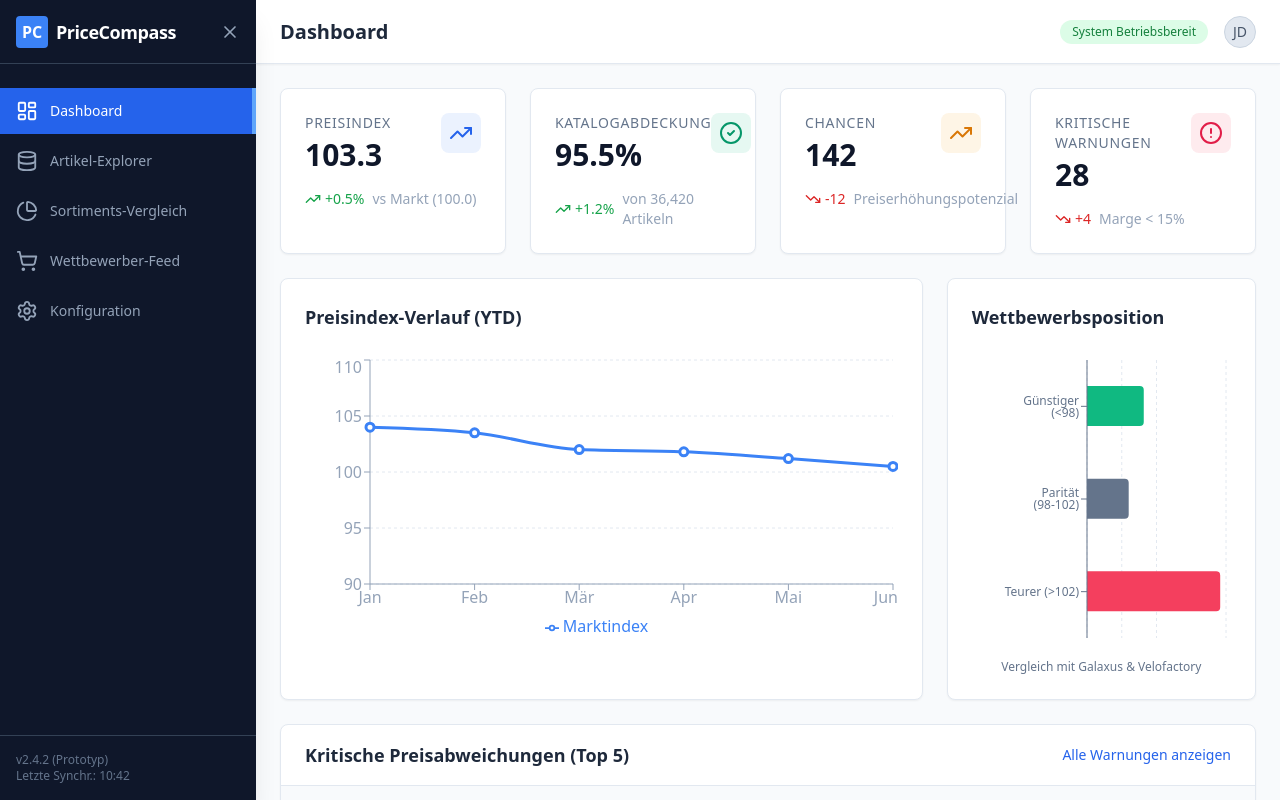
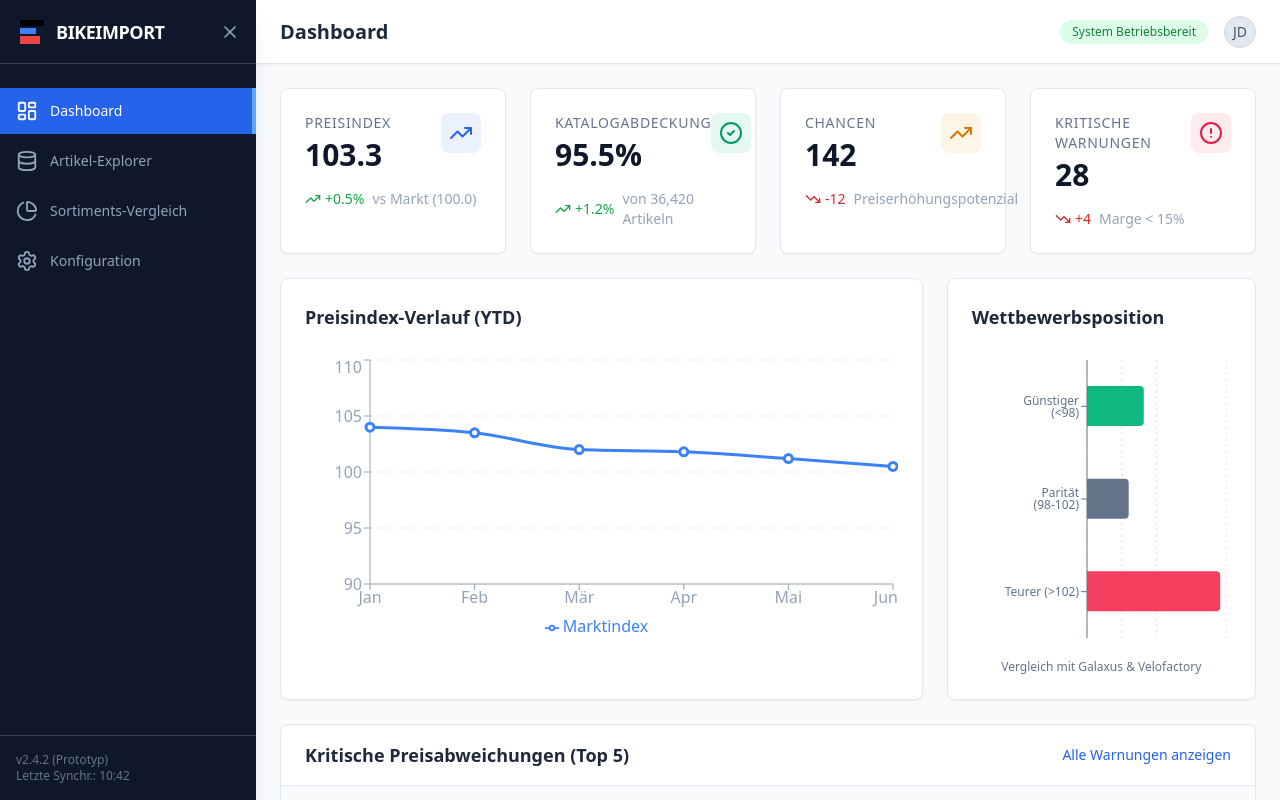
Before and after one commit to j4nic/bikeimport-pt, a React (Vite) app: page / in a window 1280 px wide. Built offline with nearby package versions, Linux system fonts and the light colour scheme.

Commit message:
add: bikeimport branding

```diff
--- a/App.tsx
+++ b/App.tsx
@@ -29,7 +29,7 @@ function App() {
       <div className="h-screen w-screen flex items-center justify-center bg-slate-50 text-slate-500">
         <div className="flex flex-col items-center gap-4">
           <div className="animate-spin rounded-full h-12 w-12 border-b-2 border-blue-600"></div>
-          <p className="text-sm font-medium animate-pulse">Lade PriceCompass Daten...</p>
+          <p className="text-sm font-medium animate-pulse">Lade BIKEIMPORT Daten...</p>
         </div>
       </div>
     );
--- /dev/null
+++ b/components/BikeImportLogo.tsx
@@ -0,0 +1,50 @@
+import React from 'react';
+
+interface BikeImportLogoProps {
+  size?: number;
+  className?: string;
+}
+
+const BikeImportLogo: React.FC<BikeImportLogoProps> = ({
+  size = 32,
+  className = ''
+}) => {
+  return (
+    <svg
+      width={size}
+      height={size}
+      viewBox="0 0 32 32"
+      className={className}
+      xmlns="http://www.w3.org/2000/svg"
+    >
+      {/* Black rectangle - top */}
+      <rect
+        x="4"
+        y="4"
+        width="24"
+        height="6"
+        fill="#000000"
+      />
+
+      {/* Light blue rectangle - middle */}
+      <rect
+        x="4"
+        y="12"
+        width="16"
+        height="6"
+        fill="#3b82f6"
+      />
+
+      {/* Red/Orange rectangle - bottom */}
+      <rect
+        x="4"
+        y="20"
+        width="20"
+        height="8"
+        fill="#ef4444"
+      />
+    </svg>
+  );
+};
+
+export default BikeImportLogo;
--- a/components/Layout.tsx
+++ b/components/Layout.tsx
@@ -1,5 +1,6 @@
 import React, { useState } from 'react';
 import { LayoutDashboard, ShoppingCart, Settings, Menu, X, Database, PieChart } from 'lucide-react';
+import BikeImportLogo from './BikeImportLogo';
 
 interface LayoutProps {
   children: React.ReactNode;
@@ -14,7 +15,6 @@ const Layout: React.FC<LayoutProps> = ({ children, activeTab, onTabChange }) =>
     { id: 'dashboard', label: 'Dashboard', icon: LayoutDashboard },
     { id: 'articles', label: 'Artikel-Explorer', icon: Database },
     { id: 'assortment', label: 'Sortiments-Vergleich', icon: PieChart },
-    { id: 'competitors', label: 'Wettbewerber-Feed', icon: ShoppingCart },
     { id: 'settings', label: 'Konfiguration', icon: Settings },
   ];
 
@@ -29,11 +29,11 @@ const Layout: React.FC<LayoutProps> = ({ children, activeTab, onTabChange }) =>
         <div className="p-4 flex items-center justify-between border-b border-slate-700 h-16">
           {isSidebarOpen ? (
             <div className="flex items-center gap-2">
-               <div className="w-8 h-8 bg-blue-500 rounded flex items-center justify-center font-bold">PC</div>
-               <span className="font-bold text-lg tracking-tight">PriceCompass</span>
+               <BikeImportLogo size={32} />
+               <span className="font-bold text-lg tracking-tight">BIKEIMPORT</span>
             </div>
           ) : (
-            <div className="w-8 h-8 bg-blue-500 rounded flex items-center justify-center font-bold mx-auto">PC</div>
+            <BikeImportLogo size={32} className="mx-auto" />
           )}
           <button onClick={() => setIsSidebarOpen(!isSidebarOpen)} className="text-slate-400 hover:text-white">
             {isSidebarOpen ? <X size={20} /> : <Menu size={20} />}
--- a/index.html
+++ b/index.html
@@ -3,7 +3,7 @@
   <head>
     <meta charset="UTF-8" />
     <meta name="viewport" content="width=device-width, initial-scale=1.0" />
-    <title>PriceCompass B2B</title>
+    <title>BIKEIMPORT</title>
     <script src="https://cdn.tailwindcss.com"></script>
     <style>
       /* Custom scrollbar for dense data tables */
--- a/metadata.json
+++ b/metadata.json
@@ -1,4 +1,4 @@
 {
-  "name": "PriceCompass B2B",
+  "name": "BIKEIMPORT",
   "description": "Enterprise-Preisvergleichs- und Sortimentsanalyse-Plattform für umfangreiche Kataloge (36k+ SKUs). Vergleicht interne Preise mit Galaxus und Velofactory."
 }
```
